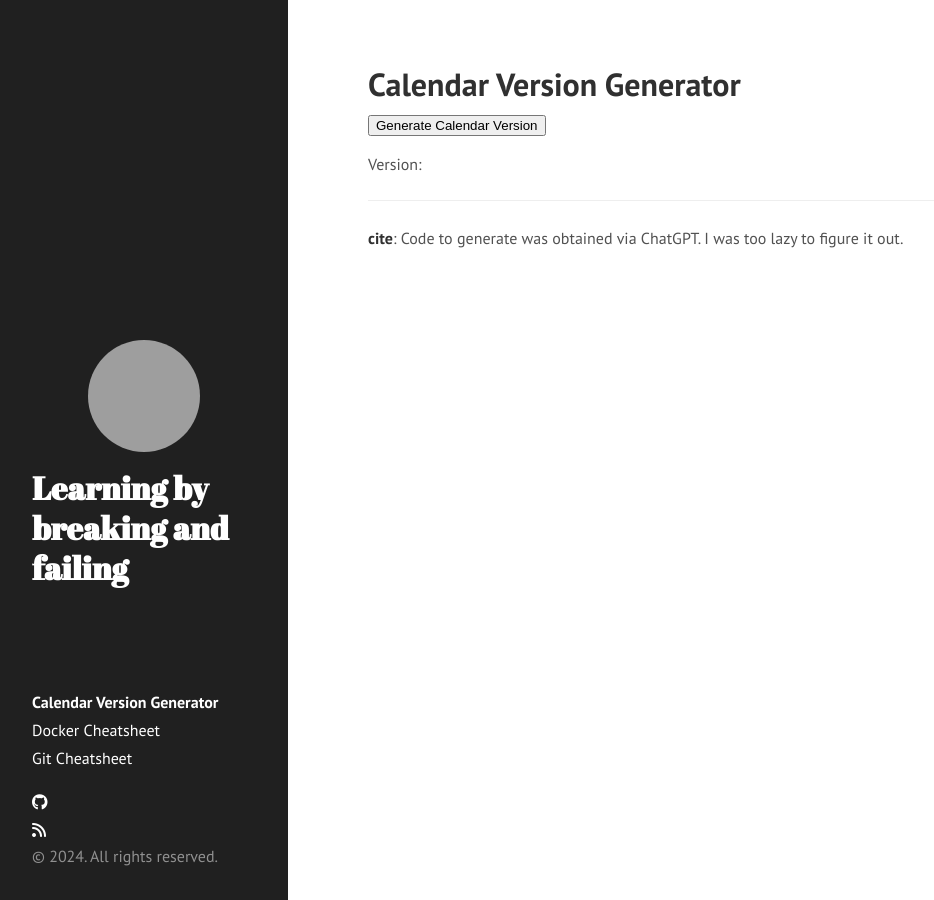
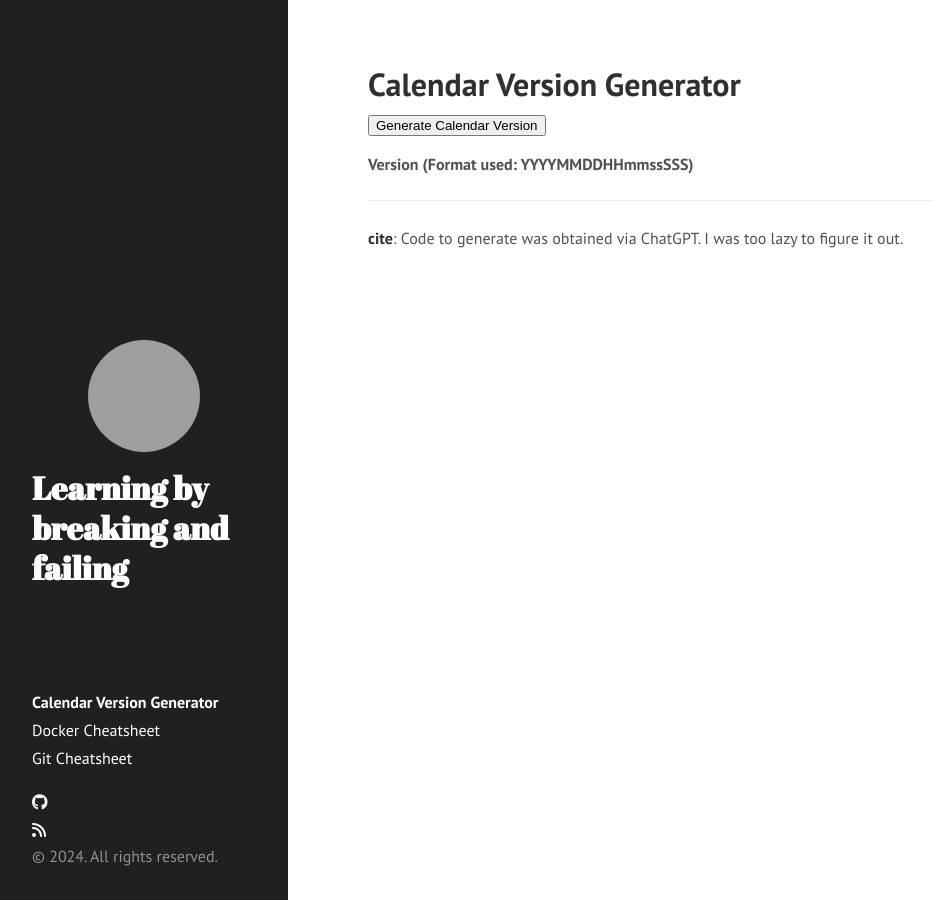
Before and after one commit to slowmonkey/slowmonkey.github.io, a Jekyll site: the page built from sidemenu_pages/calendar-version-generator.md, in a window 1280 px wide. Shown: the whole page, without its empty margins (0-934 px from the left). Built offline with Jekyll 4.4.1, drawn with Linux system fonts in a browser that asks for light colours; nearby versions of some CDN libraries; grey boxes are pictures that could not be loaded.

Commit message:
Update calendar versioning label

```diff
--- a/sidemenu_pages/calendar-version-generator.md
+++ b/sidemenu_pages/calendar-version-generator.md
@@ -5,7 +5,8 @@ title: Calendar Version Generator
 
 <button id="generateButton">Generate Calendar Version</button>
 
-<p>Version: <span id="calenderVersionValue"></span></p>
+<p><b>Version (Format used: YYYYMMDDHHmmssSSS)</b></p>
+<p><span id="calenderVersionValue"></span></p>
 
 <!-- Include Day.js from a CDN -->
 <script src="https://cdn.jsdelivr.net/npm/dayjs@1/dayjs.min.js"></script>
```
